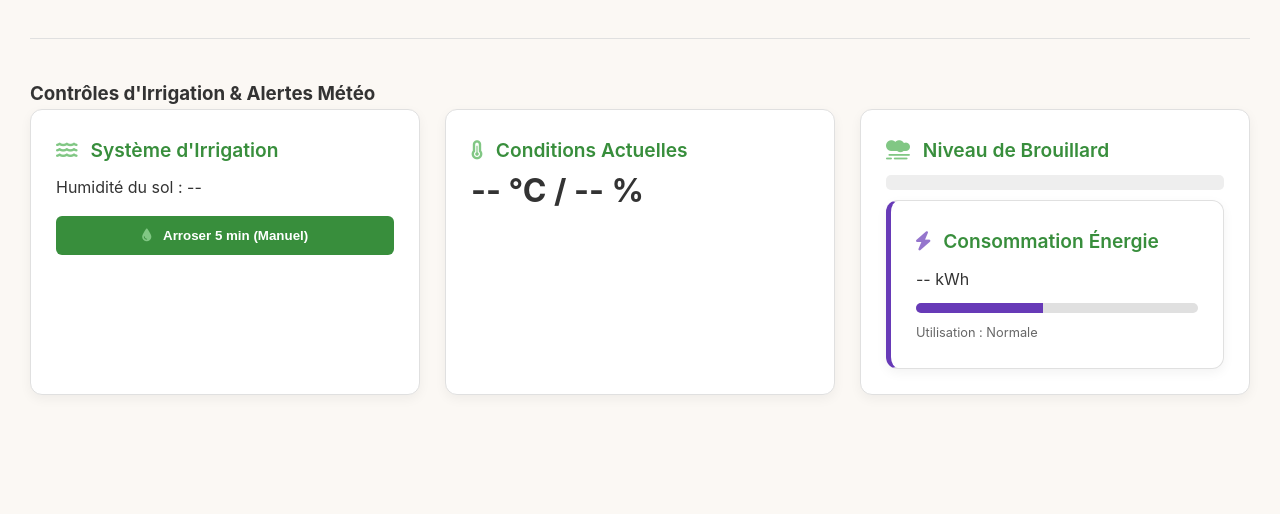
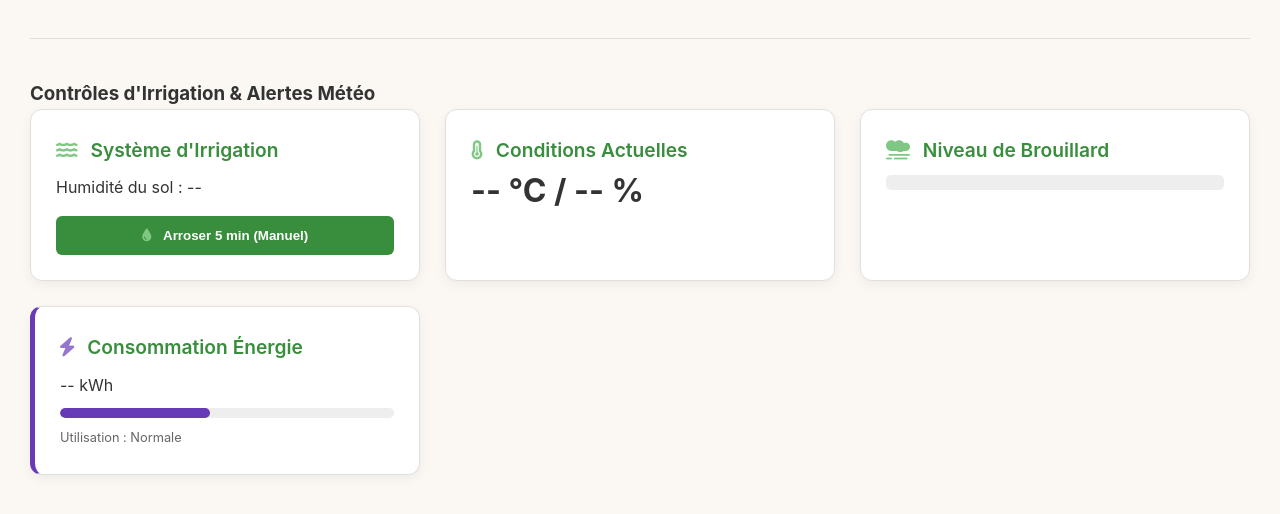
Before and after one commit to Kounakowitch/MiniFarm, a PHP site: page /ferme3.php in a window 1280 px wide. Shown: the part 220-734 px from the top of the page. Run offline with PHP 8.4, Linux system fonts and the light colour scheme; data that the repository does not hold is empty.

Commit message:
Modification des fichiers ferme3.3

```diff
--- a/ferme3.php
+++ b/ferme3.php
@@ -50,22 +50,23 @@
             </div>
 
             <div class="control-card control-fog">
-            <h4><i class="fas fa-smog"></i> Niveau de Brouillard</h4>
+                <h4><i class="fas fa-smog"></i> Niveau de Brouillard</h4>
 
-            <div class="fog-bar-container" style="width: 100%; background-color: #eee; border-radius: 5px; height: 15px; margin: 10px 0;">
-                <div id="fog-bar" style="height: 100%; width: 0%; background-color: #3498db; border-radius: 5px; transition: width 0.5s;"></div>
+                <div class="fog-bar-container" style="width: 100%; background-color: #eee; border-radius: 5px; height: 15px; margin: 10px 0;">
+                    <div id="fog-bar" style="height: 100%; width: 0%; background-color: #3498db; border-radius: 5px; transition: width 0.5s;"></div>
+                </div>
             </div>
 
             <div class="control-card control-energy">
                 <h4><i class="fas fa-bolt"></i> Consommation Énergie</h4>
-                <span id="consommation">--</span> kWh</p>
-                <div class="progress-bar-container" style="height: 10px; margin-top: 10px;">
-                    <div class="progress-bar" style="width: 45%; background-color: #673AB7;"></div>
+                <p><span id="consommation">--</span> kWh</p>
+
+                <div class="progress-bar-container" style="height: 10px; margin-top: 10px; background-color: #eee; border-radius: 5px;">
+                    <div class="progress-bar" style="width: 45%; height: 100%; background-color: #673AB7; border-radius: 5px;"></div>
                 </div>
+
                 <p class="progress-label" style="font-size: 0.8em; margin-top: 5px;">Utilisation : Normale</p>
             </div>
-
-        </div>
     </section>
 
 
```
